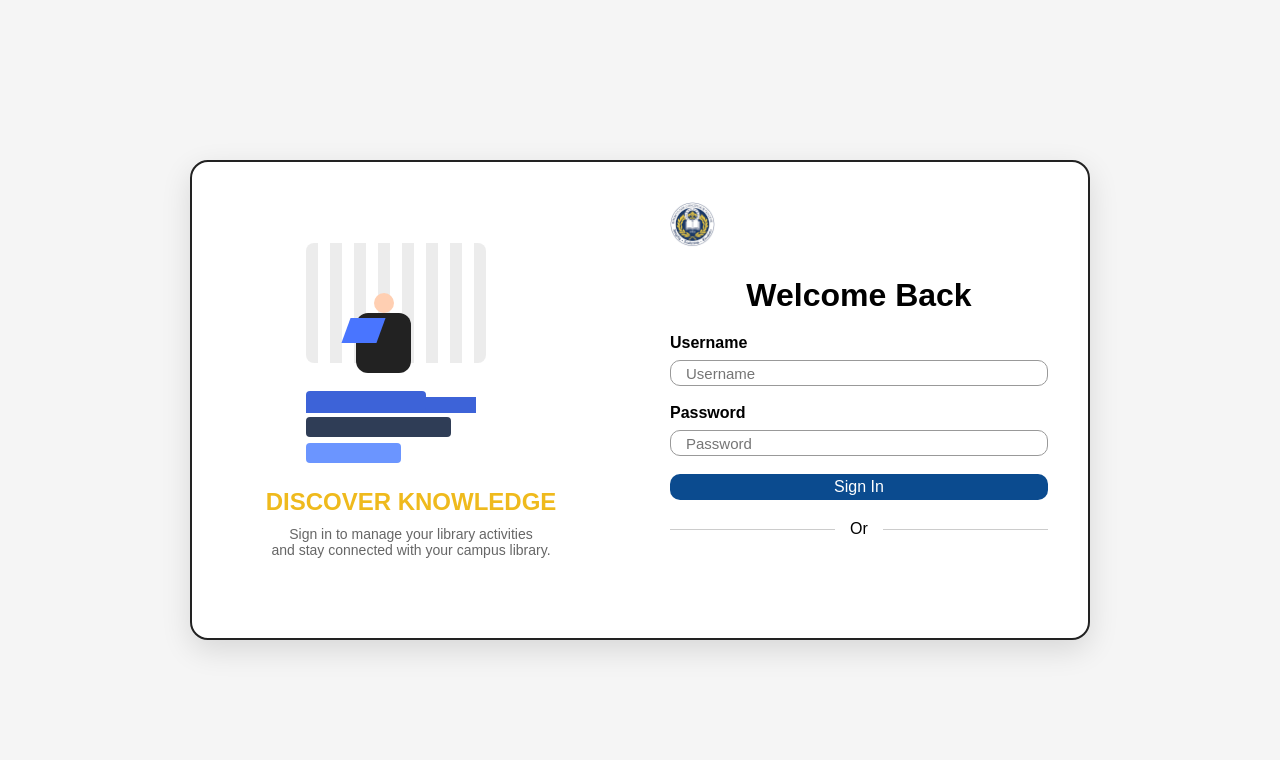
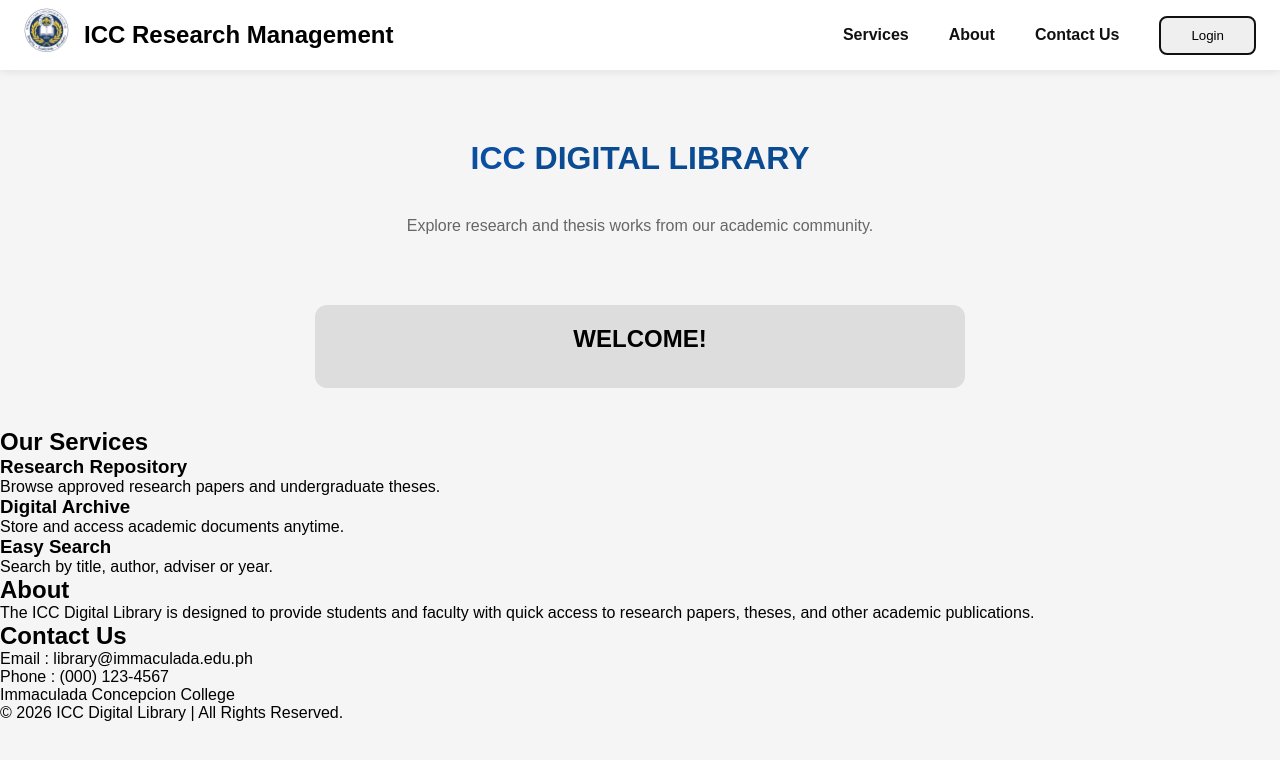
Before and after one commit to AngeloMaluya/ICC_LIBRARY, a React (Vite) app: page / in a window 1280 px wide. Shown: the top 760 px of the page. Built offline with nearby package versions, Linux system fonts and the light colour scheme.

Commit message:
LANDING PAGE FRONT END

```diff
--- a/src/App.jsx
+++ b/src/App.jsx
@@ -1,9 +1,11 @@
 import { Routes, Route } from "react-router-dom";
 import { useEffect } from "react";
 import "./index.css";
+import Landing from "./landing/landing";
 import Login from "./login/login";
 import Library from "./library/library";
 import Profile from "./profile/profile";
+
 
 function App() {
   useEffect(() => {
@@ -21,9 +23,10 @@
 
   return (
     <Routes>
-      <Route path="/" element={<Login />} />
+      <Route path="/" element={<Landing />} />
+      <Route path="/login" element={<Login />} />
+      <Route path="/profile" element={<Profile />} />
       <Route path="/library" element={<Library />} />
-      <Route path="/profile" element={<Profile />} />
     </Routes>
   );
 }
--- /dev/null
+++ b/src/landing/landing.css
@@ -0,0 +1,84 @@
+*{
+    margin:0;
+    padding:0;
+    box-sizing:border-box;
+    font-family:Arial, Helvetica, sans-serif;
+}
+
+body{
+    background:#f7f7f7;
+}
+
+.navbar{
+    height:90px;
+    display:flex;
+    justify-content:space-between;
+    align-items:center;
+    padding:0 40px;
+    background:#fff;
+    box-shadow:0 2px 10px rgba(0,0,0,.1);
+}
+
+.logo-section{
+    display:flex;
+    align-items:center;
+    gap:15px;
+}
+
+.logo-section img{
+    width:60px;
+}
+
+nav{
+    display:flex;
+    align-items:center;
+    gap:40px;
+}
+
+nav a{
+    text-decoration:none;
+    color:#111;
+    font-weight:600;
+}
+
+.login-btn{
+    padding:10px 30px;
+    border:2px solid #111;
+    border-radius:8px;
+}
+
+.hero{
+    text-align:center;
+    margin-top:35px;
+}
+
+.hero h1{
+    font-size:56px;
+}
+
+.hero span{
+    color:#0A4B92;
+}
+
+.hero p{
+    margin-top:10px;
+    color:#666;
+}
+
+.welcome-card{
+    width:650px;
+    margin:40px auto;
+    background:#ddd;
+    padding:20px;
+    border-radius:12px;
+    text-align:center;
+}
+
+.welcome-card h2{
+    margin-bottom:15px;
+}
+
+.welcome-card img{
+    width:100%;
+    border-radius:8px;
+}
--- a/src/landing/landing.jsx
+++ b/src/landing/landing.jsx
@@ -1,59 +1,160 @@
+import { useNavigate } from "react-router-dom";
 import { useEffect } from "react";
-import "./library.css";
+import "./landing.css";
 import Logo from "../assets/icon.png";
-import { FaBars, FaBell, FaSearch, FaUserCircle } from "react-icons/fa";
 
-export const landing = () => {
-  useEffect(() => {
-    document.title = "Library Management System";
+export const Landing = () => {
+  const navigate = useNavigate();
+
+   useEffect(() => {
+    document.title = "ICC LIBRARY";
   }, []);
 
   return (
-    <div className="library">
+    <div className="home">
 
-      {/* Header */}
+
+
       <header className="navbar">
+
         <div className="nav-left">
-          <FaBars className="menu-icon" />
 
-          <img src={Logo} alt="Logo" className="logo" />
+          <img
+            src={Logo}
+            alt="ICC Logo"
+            className="logo"
+          />
 
-          <div className="school">
-            <h3>Immaculada Concepcion College</h3>
-          </div>
+          <h2>ICC Research Management</h2>
+
         </div>
 
-        <div className="nav-right">
-          <FaBell className="icon" />
-          <FaUserCircle className="profile" />
-        </div>
+        <nav className="nav-links">
+
+          <a href="#services">Services</a>
+
+          <a href="#about">About</a>
+
+          <a href="#contact">Contact Us</a>
+
+          <button
+            className="login-btn"
+            onClick={() => navigate("/login")}
+          >
+            Login
+          </button>
+
+        </nav>
+
       </header>
 
-      {/* Hero */}
-      <main className="hero">
 
-        <h1>What research are you looking for?</h1>
+      <section className="hero">
 
-        <div className="search-box">
-          <FaSearch />
-          <input
-            type="text"
-            placeholder="Search books, thesis, journals..."
-          />
+        <h1>
+          ICC <span>DIGITAL LIBRARY</span>
+        </h1>
+
+        <p>
+          Explore research and thesis works from our academic community.
+        </p>
+
+      </section>
+
+
+
+      <section className="welcome-card">
+
+        <h2>WELCOME!</h2>
+
+
+      </section>
+
+
+      <section
+        className="services"
+        id="services"
+      >
+
+        <h2>Our Services</h2>
+
+        <div className="service-container">
+
+          <div className="service-card">
+            <h3>Research Repository</h3>
+
+            <p>
+              Browse approved research papers and
+              undergraduate theses.
+            </p>
+          </div>
+
+          <div className="service-card">
+            <h3>Digital Archive</h3>
+
+            <p>
+              Store and access academic documents
+              anytime.
+            </p>
+          </div>
+
+          <div className="service-card">
+            <h3>Easy Search</h3>
+
+            <p>
+              Search by title, author,
+              adviser or year.
+            </p>
+          </div>
+
         </div>
 
-        <div className="categories">
-          <button>BSCS</button>
-          <button>BSED</button>
-          <button>BEED</button>
-          <button>BSCrim</button>
-          <button>BSTM</button>
-        </div>
+      </section>
 
-      </main>
+      <section
+        className="about"
+        id="about"
+      >
+
+        <h2>About</h2>
+
+        <p>
+
+          The ICC Digital Library is designed to
+          provide students and faculty with quick
+          access to research papers, theses, and
+          other academic publications.
+
+        </p>
+
+      </section>
+
+
+      <section
+        className="contact"
+        id="contact"
+      >
+
+        <h2>Contact Us</h2>
+
+        <p>Email : library@immaculada.edu.ph</p>
+
+        <p>Phone : (000) 123-4567</p>
+
+        <p>Immaculada Concepcion College</p>
+
+      </section>
+
+
+
+      <footer>
+
+        © 2026 ICC Digital Library |
+        All Rights Reserved.
+
+      </footer>
 
     </div>
   );
-};
-
-export default landing;
+}
+export default Landing;
```
